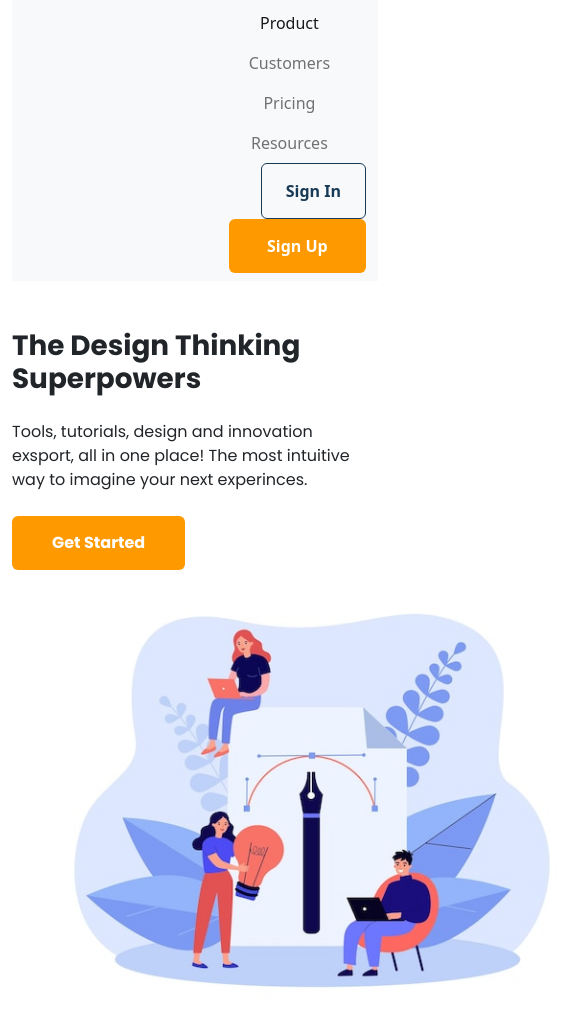
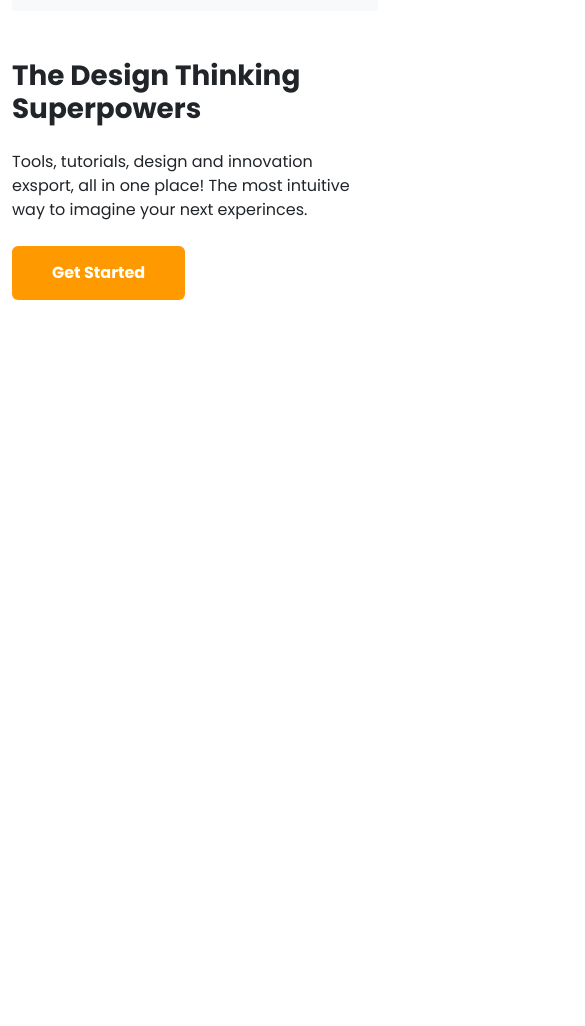
Before and after one commit to iryawan91/bwa-css-bootstrap-4-web-design, a plain HTML site: page index.html in a window 390 px wide. Shown: the part 62-1088 px from the top of the page, 585 px wide, since content can reach past the window. After the commit the page ends 844 px from the top, so only its background shows below. Drawn offline with Linux system fonts and the light colour scheme.

Commit message:
Display Property

```diff
--- a/css/custom.css
+++ b/css/custom.css
@@ -21,7 +21,8 @@
 }
 
 .btn-secondary:hover{
-    background: #be8125;
+    background: none;
+    color:#ff9900;
 
 }
 
--- a/index.html
+++ b/index.html
@@ -21,8 +21,8 @@
               <button class="navbar-toggler" type="button" data-bs-toggle="collapse" data-bs-target="#navbarNav" aria-controls="navbarNav" aria-expanded="false" aria-label="Toggle navigation">
                 <span class="navbar-toggler-icon"></span>
               </button>
-              <div class="collapse navbar-collapse d-flex justify-content-end" id="navbarNav">
-                <ul class="navbar-nav ">
+              <div class="collapse navbar-collapse" id="navbarNav">
+                <ul class="navbar-nav ms-auto ">
                   <li class="nav-item align-self-center">
                     <a class="nav-link active " aria-current="page" href="#">Product</a>
                   </li>
@@ -55,7 +55,7 @@
                     <a class="btn btn-primary" href="#" role="button">Get Started</a>
                 </div>
 
-                <div class="col">
+                <div class="col d-none d-sm-block">
                     <img width="600" src="img/hero.jpg" alt="">
                 </div>
             </div>
```
